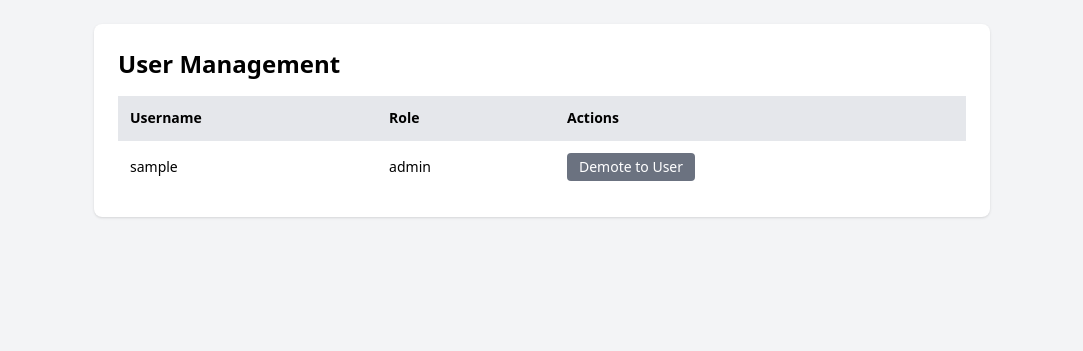
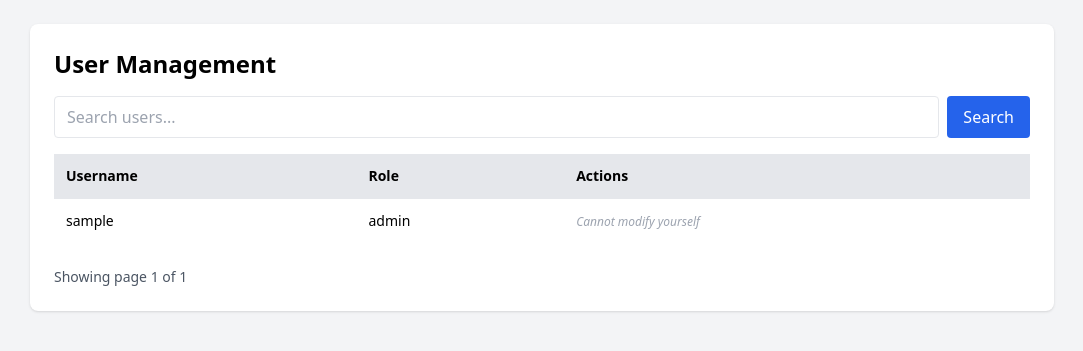
Before and after one commit to offsec64/goonOS, a Flask app: page /manage-users in a window 1280 px wide. Shown: the top 351 px of the page, without its empty margins (98-1181 px from the left). Run offline with Flask 3, Linux system fonts and the light colour scheme; a user stored in the database is signed in; tables that the repository leaves empty or names only in its code hold one stand-in row (values such as "Sample post"); some libraries are stand-ins or nearby versions.

Commit message:
Update user mgmt

```diff
--- a/server.py
+++ b/server.py
@@ -184,19 +184,33 @@ def reveal_ip():
 
 @app.route('/manage-users', methods=['GET', 'POST'])
 @login_required
-@role_required('admin')  # only admins should access
+@role_required('admin')
 def manage_users():
     if request.method == 'POST':
         user_id = request.form.get('user_id')
-        new_role = request.form.get('new_role')
+        action = request.form.get('action')
         user = User.query.get(user_id)
-        if user and new_role in ['admin', 'user']:
-            user.role = new_role
+
+        if user and str(user.id) != str(current_user.id):  # prevent self action
+            if action == 'promote':
+                user.role = 'admin'
+            elif action == 'demote':
+                user.role = 'user'
+            elif action == 'delete':
+                db.session.delete(user)
             db.session.commit()
-        return redirect(url_for('manage_users'))
+        return redirect(url_for('manage_users', q=request.args.get('q', ''), page=request.args.get('page', 1)))
 
-    users = User.query.all()
-    return render_template('manage_users.html', users=users)
+    query = User.query
+    search_term = request.args.get('q', '')
+    if search_term:
+        query = query.filter(User.username.ilike(f'%{search_term}%'))
+
+    page = int(request.args.get('page', 1))
+    per_page = 5
+    users = query.paginate(page=page, per_page=per_page)
+
+    return render_template('manage_users.html', users=users, q=search_term)
 
 @app.route("/chat", methods=["GET"])
 @login_required
--- a/templates/manage_users.html
+++ b/templates/manage_users.html
@@ -7,9 +7,20 @@
 </head>
 <body class="bg-gray-100 min-h-screen p-6">
 
-  <div class="max-w-4xl mx-auto bg-white p-6 rounded-lg shadow">
+  <div class="max-w-5xl mx-auto bg-white p-6 rounded-lg shadow">
     <h1 class="text-2xl font-bold mb-4">User Management</h1>
 
+    <!-- Search -->
+    <form method="get" class="mb-4 flex gap-2">
+      <input type="text" name="q" value="{{ q }}" placeholder="Search users..."
+             class="px-3 py-2 border rounded w-full">
+      <button type="submit"
+              class="bg-blue-600 text-white px-4 py-2 rounded hover:bg-blue-700">
+        Search
+      </button>
+    </form>
+
+    <!-- Table -->
     <table class="w-full table-auto border-collapse">
       <thead>
         <tr class="bg-gray-200 text-left text-sm">
@@ -19,31 +30,61 @@
         </tr>
       </thead>
       <tbody>
-        {% for user in users %}
+        {% for user in users.items %}
         <tr class="border-t text-sm">
           <td class="p-3">{{ user.username }}</td>
           <td class="p-3">{{ user.role }}</td>
           <td class="p-3">
-            <form method="post" class="flex gap-2">
+            {% if user.id != current_user.id %}
+            <form method="post" class="flex flex-wrap gap-2 items-center">
               <input type="hidden" name="user_id" value="{{ user.id }}">
               {% if user.role != 'admin' %}
-              <button name="new_role" value="admin"
-                      class="bg-blue-500 text-white px-3 py-1 rounded hover:bg-blue-600">
-                Promote to Admin
+              <button name="action" value="promote"
+                      class="bg-blue-500 text-white px-2 py-1 rounded hover:bg-blue-600 text-xs">
+                Promote
               </button>
               {% else %}
-              <button name="new_role" value="user"
-                      class="bg-gray-500 text-white px-3 py-1 rounded hover:bg-gray-600">
-                Demote to User
+              <button name="action" value="demote"
+                      class="bg-gray-500 text-white px-2 py-1 rounded hover:bg-gray-600 text-xs">
+                Demote
               </button>
               {% endif %}
+              <button name="action" value="delete"
+                      onclick="return confirm('Are you sure?')"
+                      class="bg-red-500 text-white px-2 py-1 rounded hover:bg-red-600 text-xs">
+                Delete
+              </button>
             </form>
+            {% else %}
+            <span class="text-gray-400 text-xs italic">Cannot modify yourself</span>
+            {% endif %}
           </td>
         </tr>
         {% endfor %}
       </tbody>
     </table>
 
+    <!-- Pagination -->
+    <div class="mt-6 flex justify-between items-center">
+      <div class="text-sm text-gray-600">
+        Showing page {{ users.page }} of {{ users.pages }}
+      </div>
+      <div class="flex gap-2">
+        {% if users.has_prev %}
+        <a href="{{ url_for('manage_users', page=users.prev_num, q=q) }}"
+           class="px-3 py-1 bg-gray-300 rounded hover:bg-gray-400 text-sm">
+          Prev
+        </a>
+        {% endif %}
+        {% if users.has_next %}
+        <a href="{{ url_for('manage_users', page=users.next_num, q=q) }}"
+           class="px-3 py-1 bg-gray-300 rounded hover:bg-gray-400 text-sm">
+          Next
+        </a>
+        {% endif %}
+      </div>
+    </div>
+
   </div>
 
 </body>
```
